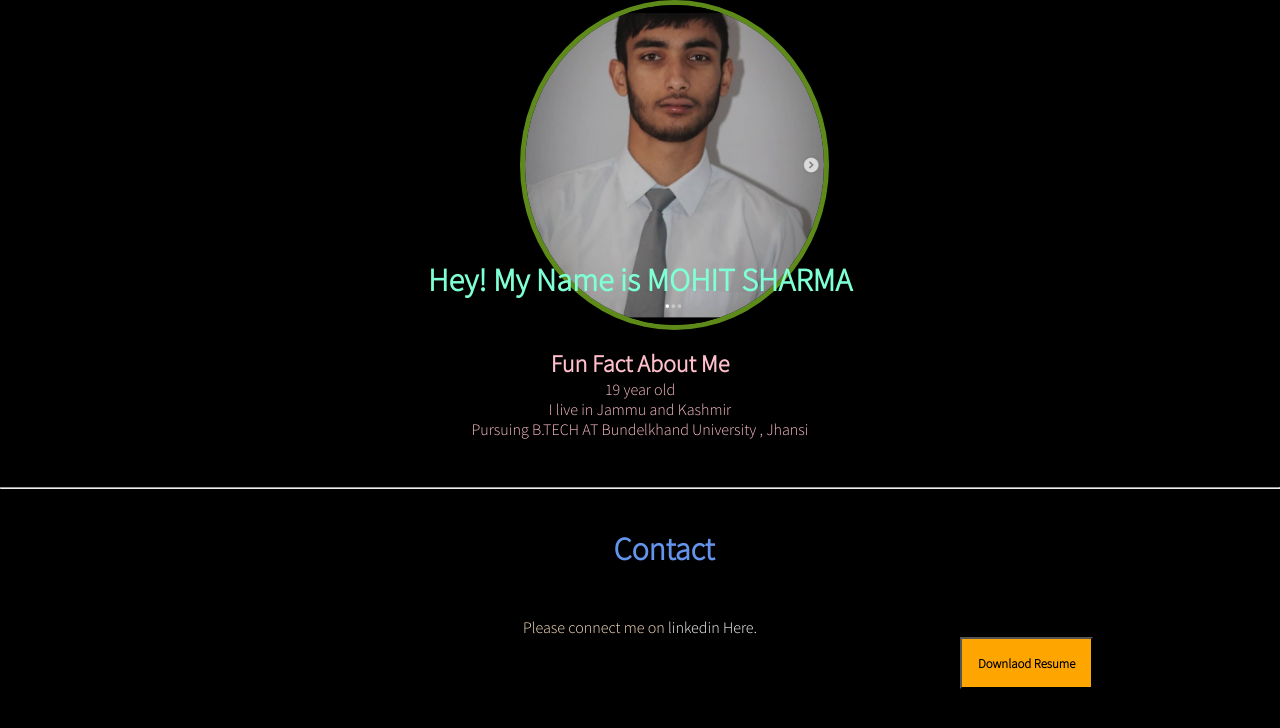
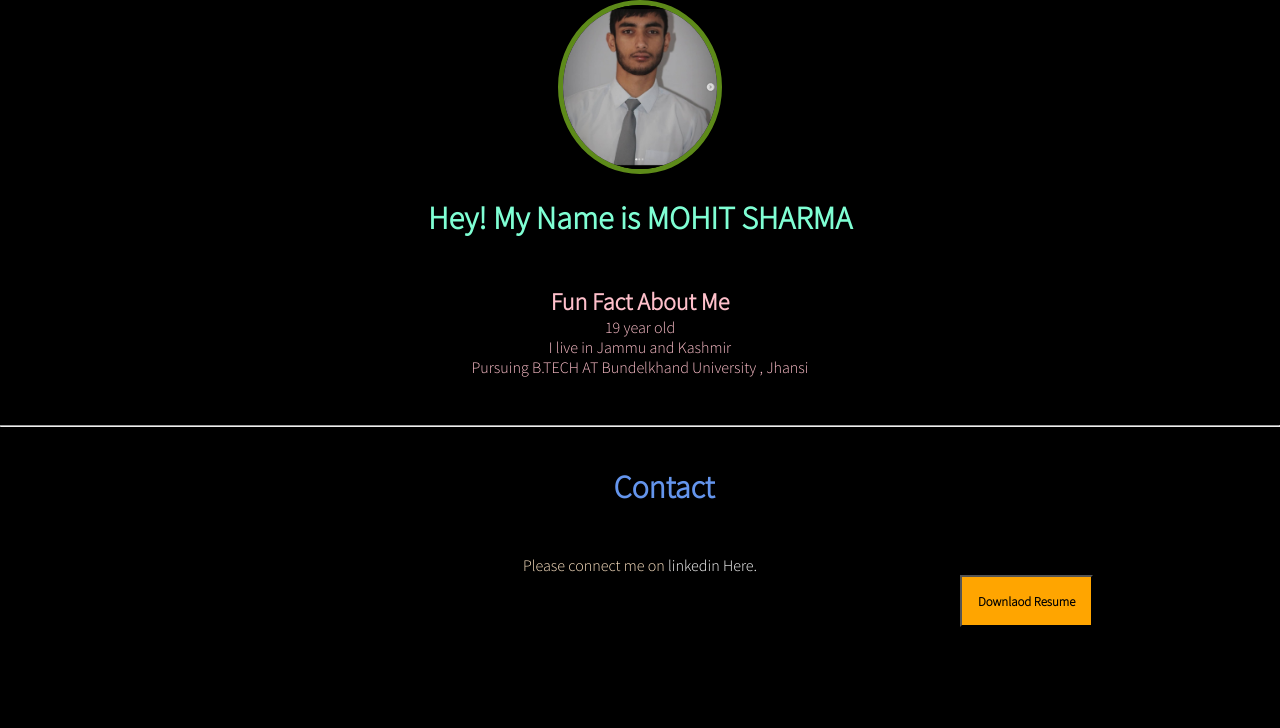
Before and after one commit to mohitsharma614/My_Details.github.io, a plain HTML site: page index.html in a window 1280 px wide. Drawn offline with Linux system fonts and the light colour scheme.

Commit message:
Center Image

```diff
--- a/index.css
+++ b/index.css
@@ -10,8 +10,9 @@
     /* margin: auto; */
 }
 .child{
-    width: 15rem;
-    height: 15rem;
+    width: 40%;
+
+    height: 40%;
     margin: 0 auto;
 }
 Body{
@@ -19,7 +20,9 @@ Body{
 }
 #dp{
     border-radius: 50%;
-    height: 40vh;
+    /* height: ; */
+    width: 30%;
+    /* margin: auto !important; */
     border: 5px solid rgba(172, 255, 47, 0.542);
     /* margin: 4rem 32rem; */
 }
--- a/index.html
+++ b/index.html
@@ -9,13 +9,11 @@
     <link rel="stylesheet" href="/My_Details.github.io/index.css">
 </head>
 <body>
-    <div class="dp">
-        <div class="child">
-            <img id = "dp" src="/My_Details.github.io/dp.jpeg" alt="MOHIT" >
-            <!-- <img src="/dp.jpeg" id="dp" alt=""> -->
-        </div>
 
-
+    <div class="child">
+        <p align="middle">
+            <img src="/My_Details.github.io/dp.jpeg" id="dp" alt="">
+        </p>
     </div>
 
   <br>
```
